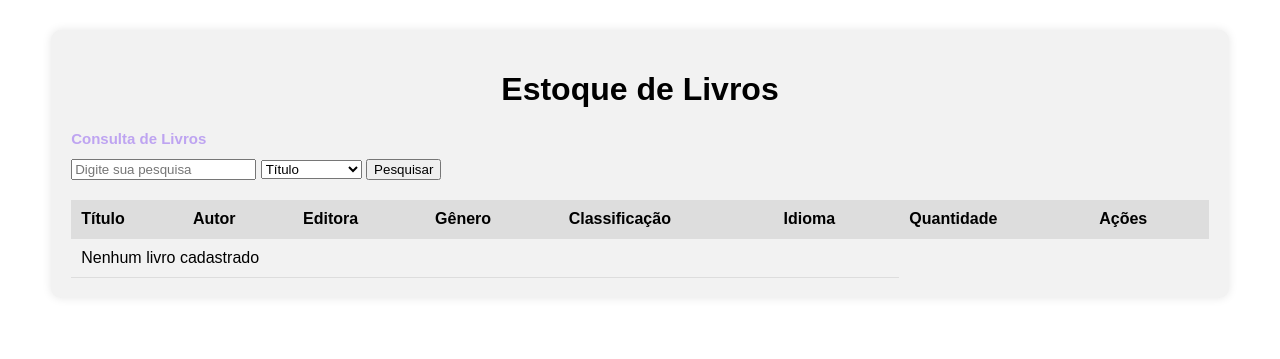
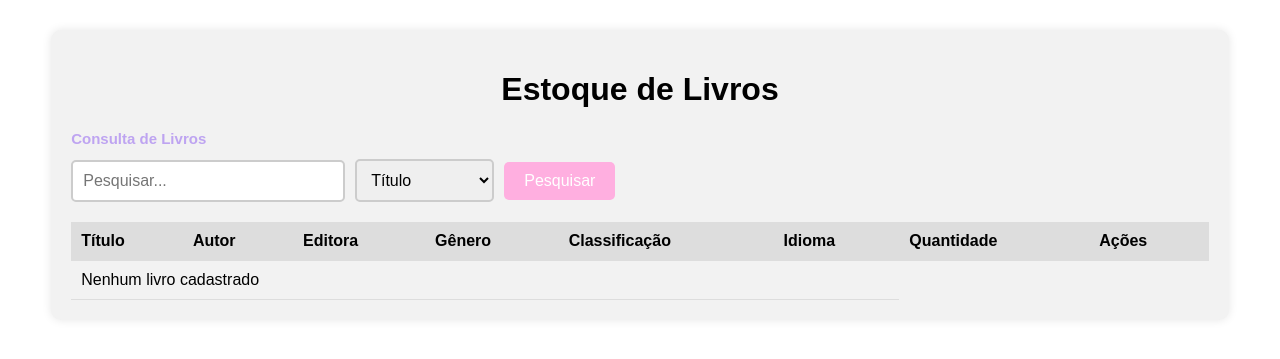
Before and after one commit to raissa-mateus/book, a PHP site: page /estoque.php in a window 1280 px wide; the page is wider, and only the part inside the window is pictured. Shown: the part 88-447 px from the top of that part. Run offline with PHP 8.4, Linux system fonts and the light colour scheme; data that the repository does not hold is empty.

Commit message:
versao com banco

```diff
--- a/bookdream/estoque.php
+++ b/bookdream/estoque.php
@@ -11,6 +11,7 @@ $conn = new mysqli($servername, $username, $password, $dbname);
 if ($conn->connect_error) {
     die("Connection failed: " . $conn->connect_error);
 }
+
 
 // Retrieve book data from the database
 $sql = "SELECT id, titulo, autor, editora, genero, classificacao, idioma, qtd FROM livros";
@@ -136,6 +137,47 @@ $result = $conn->query($sql);
         .btn-container button:hover {
             background-color: #AFCCF4;
         }
+
+        /* Estilos para a caixa de pesquisa e o botão */
+        .search-form {
+            display: flex;
+            align-items: center;
+            margin-top: 10px;
+        }
+
+        .search-form input[type="text"] {
+            padding: 10px;
+            border: 2px solid #ccc;
+            border-radius: 5px;
+            font-size: 16px;
+            width: 250px;
+            outline: none;
+        }
+
+        .search-form select {
+            padding: 10px;
+            border: 2px solid #ccc;
+            border-radius: 5px;
+            font-size: 16px;
+            margin-left: 10px;
+            outline: none;
+        }
+
+        .search-button {
+            padding: 10px 20px;
+            background-color: #FFAFE0;
+            color: white;
+            border: none;
+            border-radius: 5px;
+            cursor: pointer;
+            font-size: 16px;
+            margin-left: 10px;
+        }
+
+        .search-button:hover {
+            background-color: #AFCCF4;
+        }
+
     </style>
 </head>
 <div id="header">
@@ -155,8 +197,8 @@ $result = $conn->query($sql);
 <h1>Estoque de Livros</h1>
 <h2>Consulta de Livros</h2>
 
-<form method="get" action="estoque.php">
-    <input type="text" name="search" placeholder="Digite sua pesquisa">
+<form method="get" action="estoque.php" class="search-form">
+    <input type="text" name="search" placeholder="Pesquisar...">
     <select name="filter">
         <option value="titulo">Título</option>
         <option value="autor">Autor</option>
@@ -164,7 +206,7 @@ $result = $conn->query($sql);
         <option value="genero">Gênero</option>
         <option value="classificacao">Classificação</option>
     </select>
-    <input type="submit" value="Pesquisar">
+    <button type="submit" class="search-button">Pesquisar</button>
 </form>
 <table>
     <tr>
--- a/bookdream/pesquisa_carrinho.php
+++ b/bookdream/pesquisa_carrinho.php
@@ -190,7 +190,6 @@ if (isset($_GET['action']) && $_GET['action'] === "add" && isset($_GET['id'])) {
                 <th>Título</th>
                 <th>Quantidade</th>
                 <th class="status">Status</th>
-                <th>Ação</th> <!-- Adicionando uma coluna para ação -->
             </tr>
             <?php
             // Verificar se há uma pesquisa em andamento
@@ -226,6 +225,7 @@ if (isset($_GET['action']) && $_GET['action'] === "add" && isset($_GET['id'])) {
                     // Adicionar botão "Adicionar ao Carrinho" se houver estoque disponível
                     if ($estoque_disponivel > 0) {
                         echo "<td><a href='pesquisa_carrinho.php?action=add&id=" . $row["id"] . "'>Adicionar ao Carrinho</a></td>";
+
                     } else {
                         echo "<td>Sem estoque</td>";
                     }
```
Also changed, not shown: bookdream/banco.php (+6 -6 lines).
